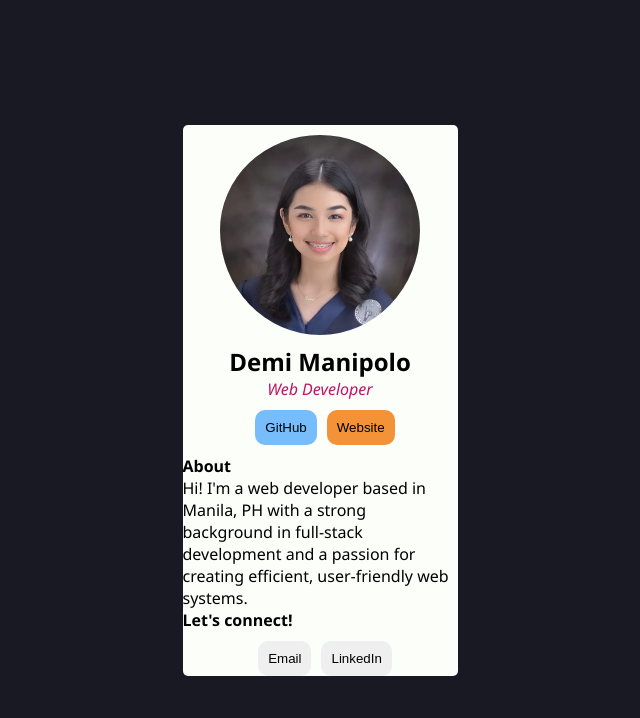
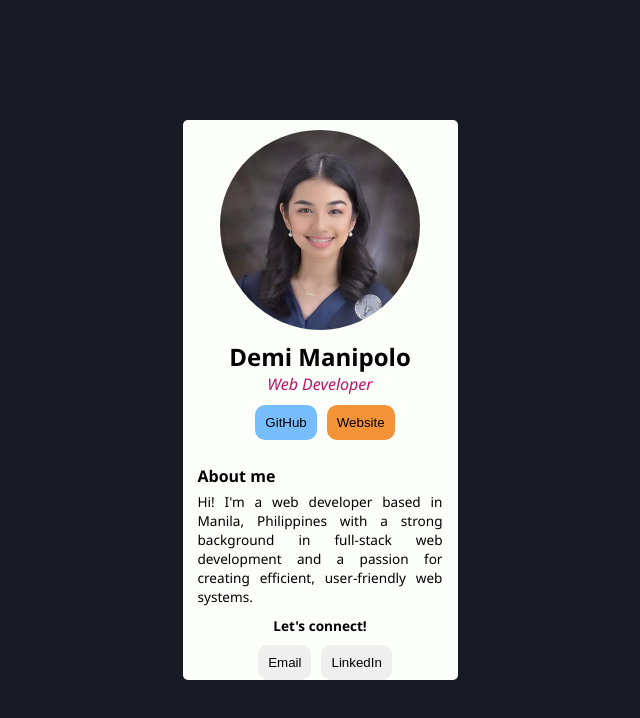
Before and after one commit to mmadiee/scrimba-digital-business-card, a React (Vite) app: page / in a window 1280 px wide. Shown: the top 718 px of the page, without its empty margins (320-960 px from the left). Built offline with nearby package versions, Linux system fonts and the light colour scheme.

Commit message:
Updated styling for Main component

```diff
--- a/src/App.css
+++ b/src/App.css
@@ -51,3 +51,21 @@ button {
 .website:hover {
     background-color: hsl(29, 89%, 48%);
 }
+
+.about {
+    margin: 15px 15px 0 15px ;
+}
+
+.about h4 {
+    margin-bottom: 5px;
+}
+
+.about p {
+    font-size: 0.85rem;
+    text-align: justify;
+}
+
+.about p:last-child {
+    margin-top: 10px;
+    text-align: center;
+}
--- a/src/components/Main.jsx
+++ b/src/components/Main.jsx
@@ -5,10 +5,10 @@ export default function Main() {
         <a href="https://github.com/mmadiee" target="_blank"><button className="gitHub">GitHub</button></a>
         <a href="https://mmadiee.github.io/odin-landing-page/" target="_blank"><button className="website">Website</button></a>
       </div>
-      <div>
-        <h4>About</h4>
-        <p>Hi! I&apos;m a web developer based in Manila, PH with a strong background
-            in full-stack development and a passion for
+      <div className="about">
+        <h4>About me</h4>
+        <p>Hi! I&apos;m a web developer based in Manila, Philippines with a strong background
+            in full-stack web development and a passion for
             creating efficient, user-friendly web systems. </p>
         <p><strong>Let&apos;s connect!</strong></p>
       </div>
```
